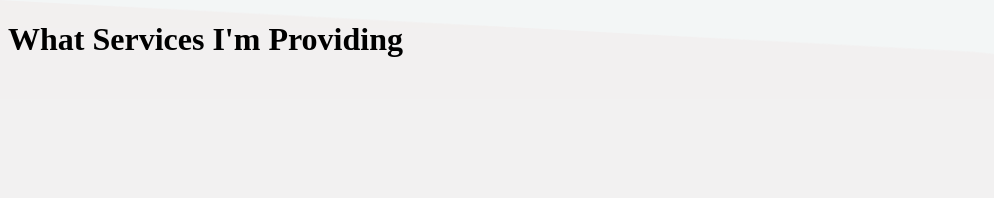
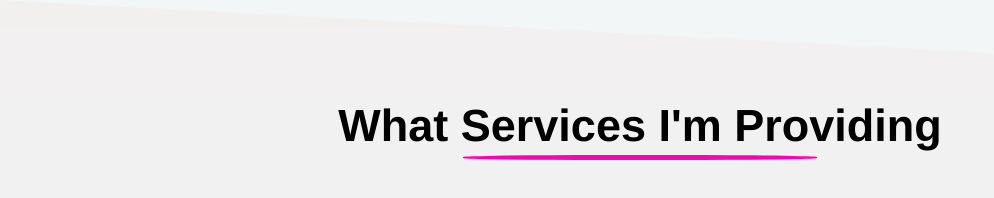
Before and after one commit to faazizpro/responsive-skill-section, a plain HTML site: page index.html in a window 1280 px wide. Shown: the whole page, without its empty margins (0-994 px from the left). Drawn offline with Linux system fonts and the light colour scheme.

Commit message:
Added Divider under Title

```diff
--- a/index.html
+++ b/index.html
@@ -9,7 +9,7 @@
     <link rel="stylesheet" href="style.css">
 </head>
 <body class="body">
-    <h1>What Services I'm Providing</h1>
+    <h1 class="title">What Services I'm Providing</h1>
 
 </body>
 </html>
--- a/style.css
+++ b/style.css
@@ -4,3 +4,22 @@
     background-repeat: no-repeat;
     background-size: cover;
 }
+
+.title{
+    text-align: center;
+    margin: 100px 0 0 0;
+    font-family: 'Franklin Gothic Medium', 'Arial Narrow', Arial, sans-serif;
+    font-size: 45px;
+    position: relative;
+}
+
+.title:before{
+    position: absolute;
+    content: '';
+    top: 55px;
+    left: 36%;
+    height: 5px;
+    width: 28%;
+    border-radius: 40%;
+    background-color: rgb(255, 0, 179);
+}
```
